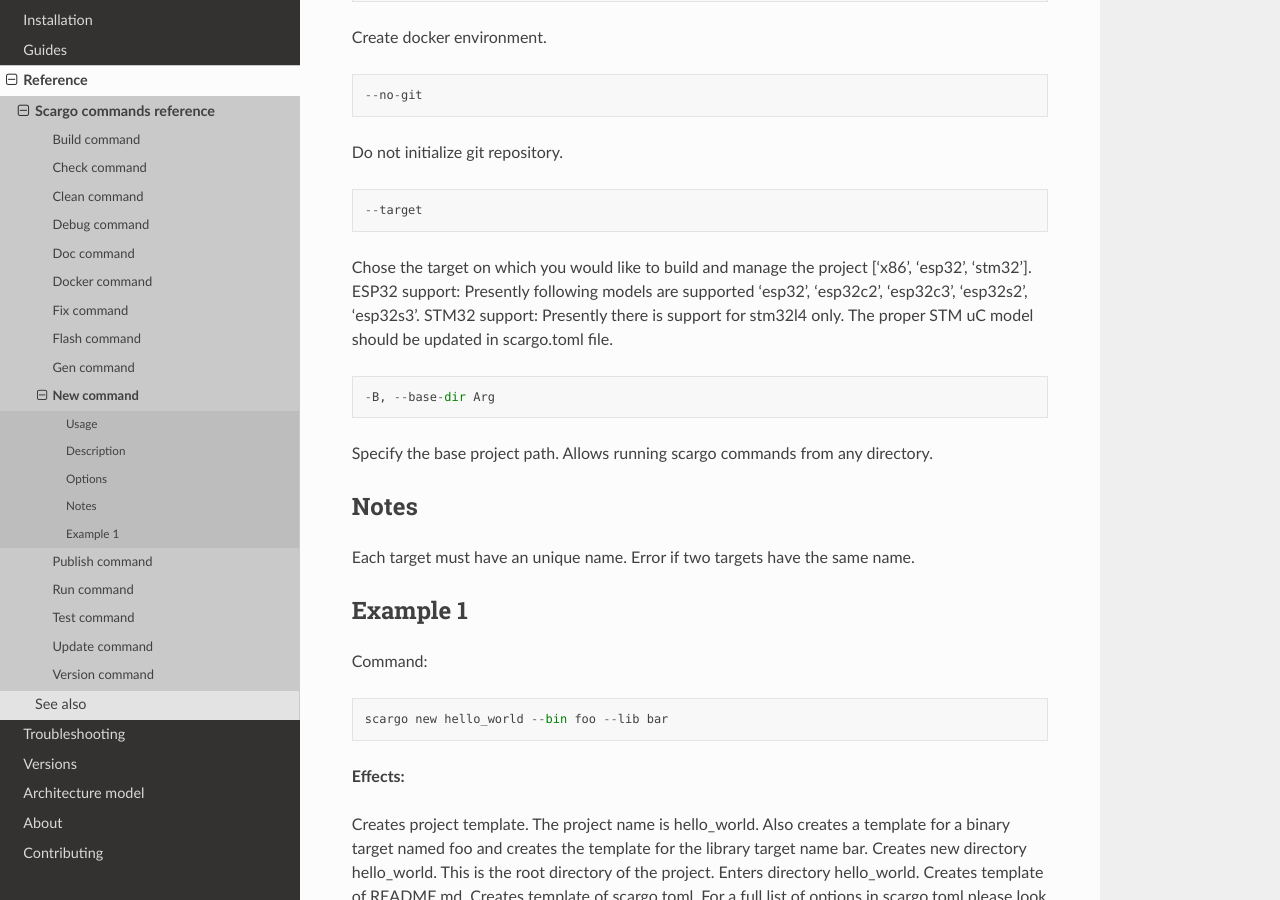
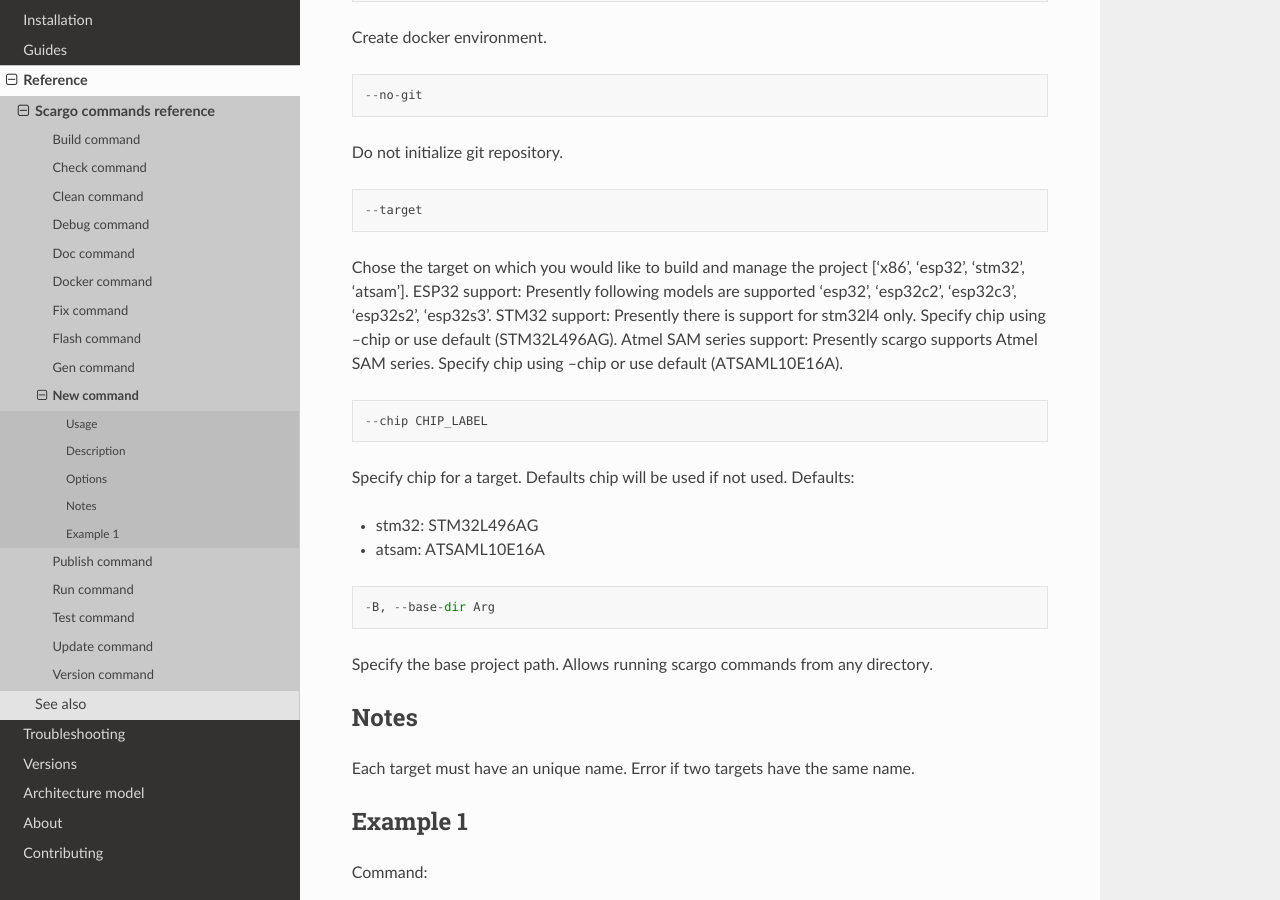
Before and after one commit to Spyro-Soft/scargo, a Sphinx documentation site: the page built from docs/source/scargo/scargo-new.rst, in a window 1280 px wide and 900 px high, scrolled down 1171 px. Built offline with Sphinx 7.4.7 and the Read the Docs theme 2.0.0, drawn with Linux system fonts in a browser that asks for light colours; pages that are not in the unit, such as notebooks, are missing from menus.

Commit message:
Update documentation

```diff
--- a/docs/source/guides/index.rst
+++ b/docs/source/guides/index.rst
@@ -7,3 +7,4 @@ Guides
    Scargo with x86 project <scargo-x86>
    Scargo with ESP32 project <scargo-esp32>
    Scargo with STM32 project <scargo-stm32>
+   Scargo with Atmel SAM series project <scargo-atsam>
--- a/docs/source/guides/scargo-stm32.rst
+++ b/docs/source/guides/scargo-stm32.rst
@@ -11,7 +11,8 @@ Creating a project
 
 Configure STM32 project
 ------------------------
-To configure your project for chosen STM32 chipset, usage please change it in scargo.toml file in **[stm32]** section
+To configure your project for chosen STM32 chipset use --chip when initializing the project.
+It's also possible to change it in scargo.toml file in **[stm32]** section and run scargo update.
 
 Add and use the external dependencies
 -------------------------------------
--- a/docs/source/scargo/scargo-new.rst
+++ b/docs/source/scargo/scargo-new.rst
@@ -47,9 +47,20 @@ Do not initialize git repository.
 
     --target
 
-Chose the target on which you would like to build and manage the project ['x86', 'esp32', 'stm32'].
+Chose the target on which you would like to build and manage the project ['x86', 'esp32', 'stm32', 'atsam'].
 ESP32 support: Presently following models are supported 'esp32', 'esp32c2', 'esp32c3', 'esp32s2', 'esp32s3'.
-STM32 support: Presently there is support for stm32l4 only. The proper STM uC model should be updated in scargo.toml file.
+STM32 support: Presently there is support for stm32l4 only. Specify chip using --chip or use default (STM32L496AG).
+Atmel SAM series support: Presently scargo supports Atmel SAM series. Specify chip using --chip or use default (ATSAML10E16A).
+
+::
+
+    --chip CHIP_LABEL
+
+Specify chip for a target. Defaults chip will be used if not used.
+Defaults:
+
+* stm32: STM32L496AG
+* atsam: ATSAML10E16A
 
 ::
 
```
Also changed, not shown: docs/source/guides/scargo-atsam.rst (added, +22 -0 lines), docs/source/scargo/scargo-toml.rst (+8 -0 lines).
